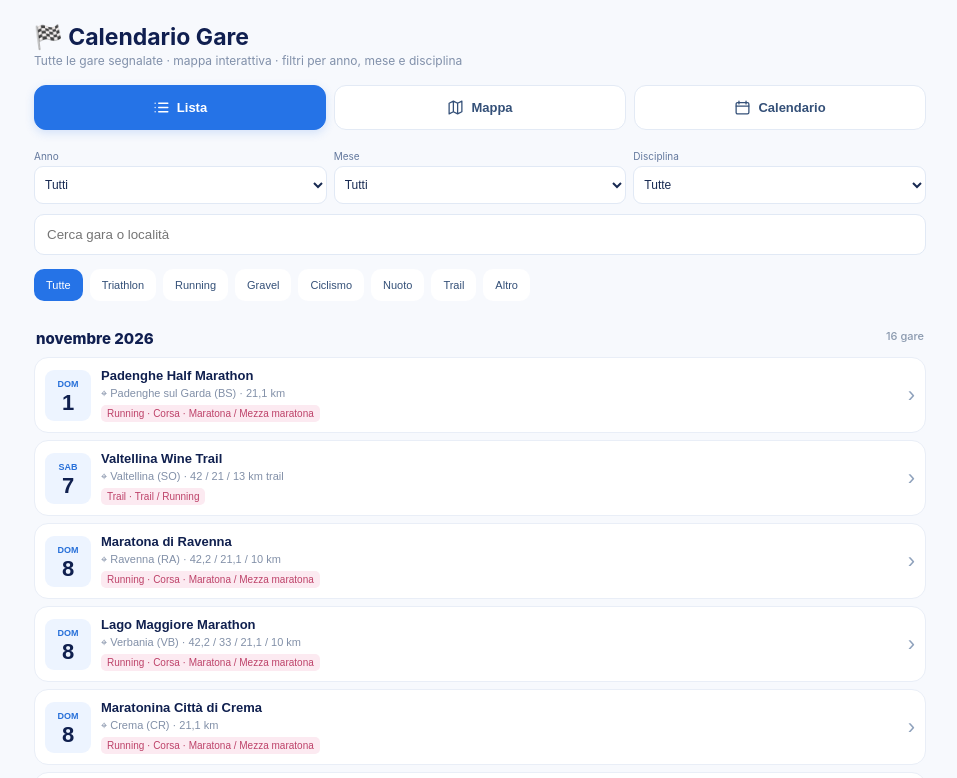
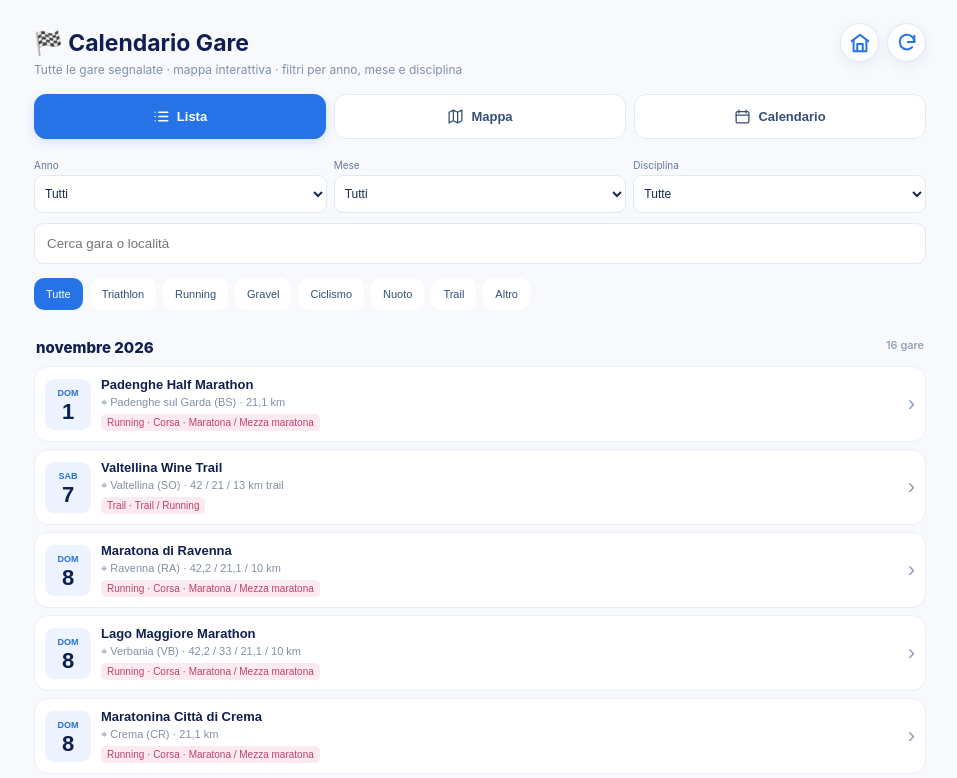
Before and after one commit to Zenchak/race-map-bog, a plain HTML site: page app.html in a window 1280 px wide. Shown: the top 778 px of the page, without its empty margins (160-1117 px from the left). Drawn offline with Linux system fonts and the light colour scheme; files whose address does not match are found by name.

Commit message:
Aggiunge Home e Refresh a destra del titolo Calendario Gare con icone condivise

```diff
--- a/app.html
+++ b/app.html
@@ -45,7 +45,8 @@ h1{margin-top:0}
 .tabs button:not(.active):hover{background:#edf4ff;border-color:#c8dcfc}
 .tabs button:focus-visible{outline:3px solid #95befd;outline-offset:2px}
 @media(max-width:420px){.tabs{gap:6px}.tabs button{gap:5px;padding:9px 4px;font-size:12px}.tabs button svg{height:16px;width:16px}}
-</style></head><body><main class="app"><h1>🏁 Calendario Gare</h1><p>Tutte le gare segnalate · mappa interattiva · filtri per anno, mese e disciplina</p><nav class="tabs" aria-label="Visualizzazione gare">
+.races-heading{display:flex;align-items:center;justify-content:space-between;gap:12px}.races-heading h1{margin:0}.races-nav{display:flex;align-items:center;gap:8px;flex-shrink:0}.race-nav-btn{display:inline-flex;align-items:center;justify-content:center;width:39px;height:39px;min-width:39px;padding:0;border-radius:50%;border:1px solid #dfe8f5;background:#fff;color:#2774e9;box-shadow:0 4px 12px #1b3c6812;cursor:pointer;text-decoration:none}.race-nav-btn svg{width:22px;height:22px}.race-nav-btn .zen-shared-nav-icon{width:26px!important;height:26px!important;max-width:26px!important;max-height:26px!important}@media(max-width:420px){.race-nav-btn{width:36px;height:36px;min-width:36px}}
+</style></head><body><main class="app"><div class="races-heading"><h1>🏁 Calendario Gare</h1><div class="races-nav"><a href="/" aria-label="Home" title="Home" class="race-nav-btn"><svg viewBox="0 0 24 24" fill="none" stroke="currentColor" stroke-width="2.2" stroke-linecap="round" stroke-linejoin="round"><path d="m3 10 9-7 9 7"/><path d="M5 9v12h14V9"/><path d="M9 21v-8h6v8"/></svg></a><button type="button" aria-label="Refresh" title="Refresh" class="race-nav-btn" onclick="location.reload()"><svg viewBox="0 0 24 24" fill="none" stroke="currentColor" stroke-width="2.2" stroke-linecap="round"><path d="M20 11a8 8 0 1 0-2.4 5.7"/><path d="M20 4v7h-7"/></svg></button></div></div><p>Tutte le gare segnalate · mappa interattiva · filtri per anno, mese e disciplina</p><nav class="tabs" aria-label="Visualizzazione gare">
 <button class="active" data-view="list" type="button" aria-pressed="true"><svg viewBox="0 0 24 24" aria-hidden="true"><path d="M8 6h13M8 12h13M8 18h13M3 6h.01M3 12h.01M3 18h.01"/></svg><span>Lista</span></button>
 <button data-view="map" type="button" aria-pressed="false"><svg viewBox="0 0 24 24" aria-hidden="true"><path d="m3 6 6-3 6 3 6-3v15l-6 3-6-3-6 3zM9 3v15M15 6v15"/></svg><span>Mappa</span></button>
 <button data-view="calendar" type="button" aria-pressed="false"><svg viewBox="0 0 24 24" aria-hidden="true"><rect x="3" y="5" width="18" height="16" rx="2"/><path d="M7 3v4M17 3v4M3 10h18"/></svg><span>Calendario</span></button>
@@ -83,4 +84,4 @@ function cleanLegacyMap(){
 }
 mapFrame.addEventListener('load',cleanLegacyMap);
 $('map-search').addEventListener('input',e=>{try{const el=mapFrame.contentDocument.getElementById('search');if(!el)return;el.value=e.target.value;el.dispatchEvent(new Event('input',{bubbles:true}));el.dispatchEvent(new Event('change',{bubbles:true}))}catch(err){}});
-</script></body></html>
+</script><script defer src="/shared-nav-icons.js"></script></body></html>
```
